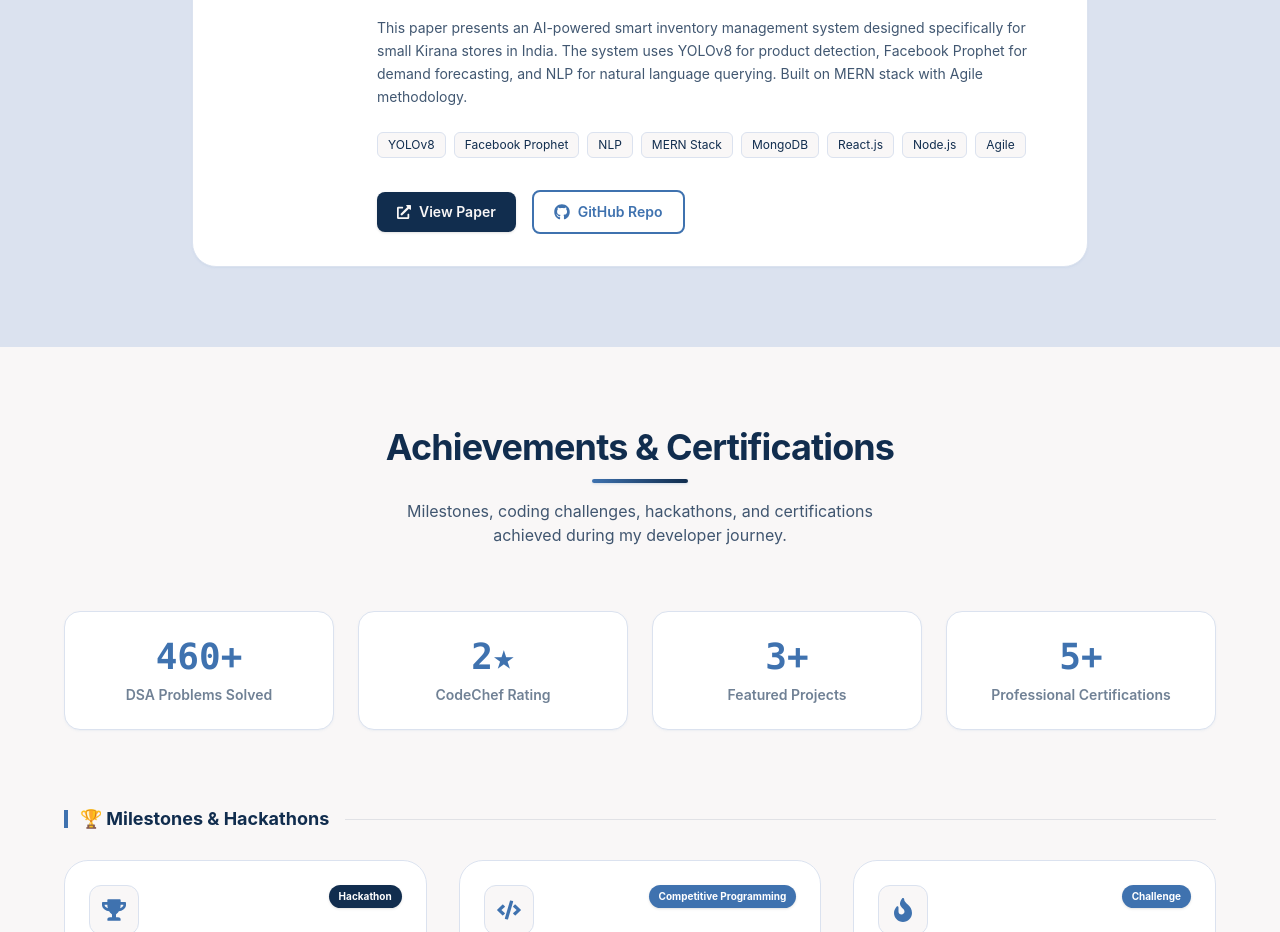
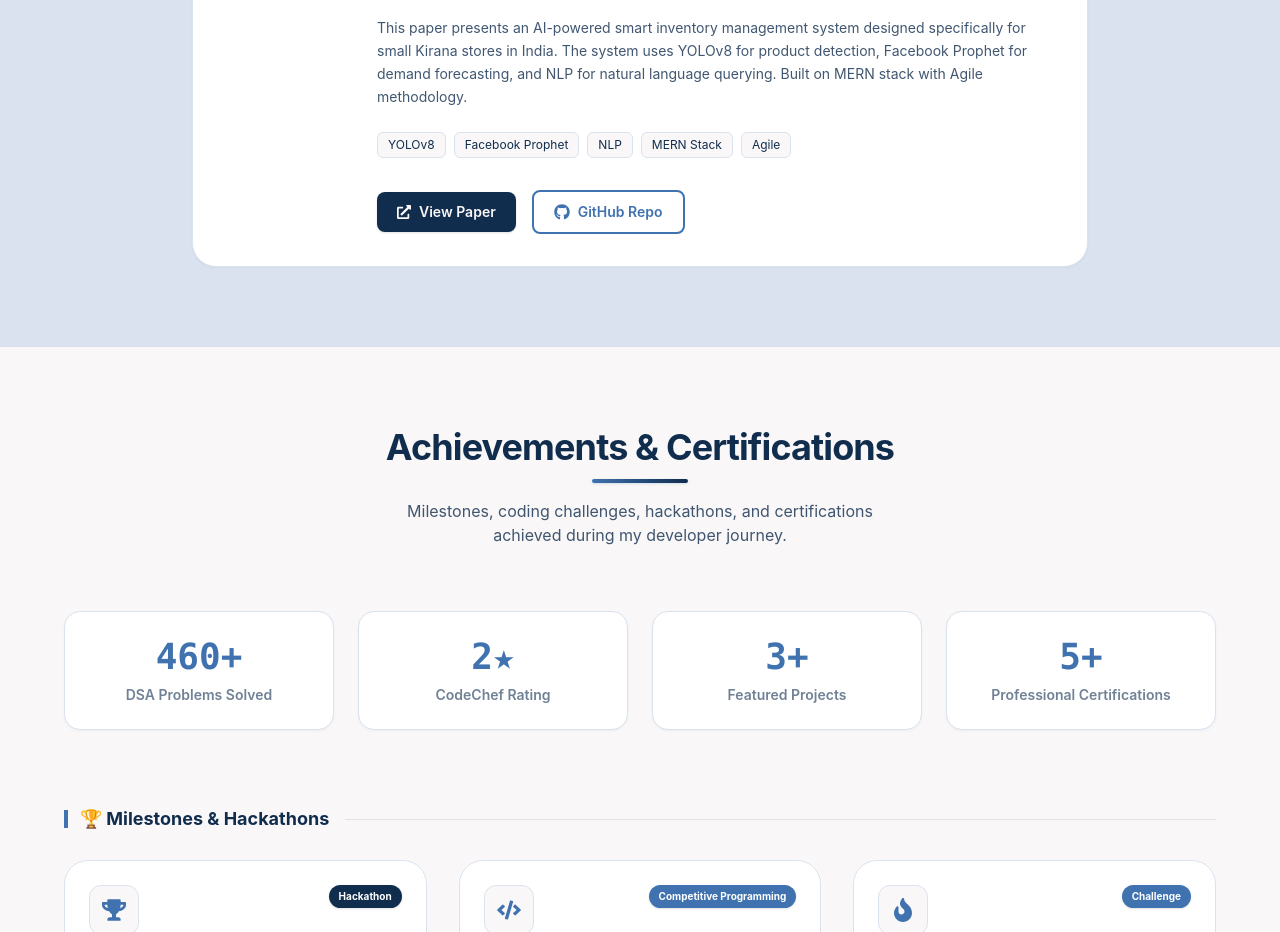
Before and after one commit to dharmu689/Portfolio, a React (Vite) app in the folder client/: page / in a window 1280 px wide. Shown: the part 4240-5172 px from the top of the page. Built offline with nearby package versions, Linux system fonts and the light colour scheme.

Commit message:
Update Research.jsx

```diff
--- a/client/src/components/Research.jsx
+++ b/client/src/components/Research.jsx
@@ -2,7 +2,7 @@
 import { FaGithub, FaExternalLinkAlt, FaBookOpen } from 'react-icons/fa'
 
 const Research = () => {
-  const tags = ["YOLOv8", "Facebook Prophet", "NLP", "MERN Stack", "MongoDB", "React.js", "Node.js", "Agile"]
+  const tags = ["YOLOv8", "Facebook Prophet", "NLP", "MERN Stack", "Agile"]
 
   const cardVariants = {
     hidden: { opacity: 0, y: 50 },
@@ -111,7 +111,7 @@
                 {/* Actions Button Row */}
                 <div className="flex flex-wrap items-center gap-4 pt-4">
                   <a
-                    href="#"
+                    href="https://drive.google.com/file/d/1O8xAAozfdE05vc84H4KuNjAlbpSpLmK2/view?usp=sharing"
                     className="flex items-center space-x-2 px-5 py-2.5 rounded-lg bg-brandNavy text-brandBg text-sm font-semibold shadow-sm hover:bg-brandBlue transition-all duration-300"
                   >
                     <FaExternalLinkAlt className="h-3.5 w-3.5" />
```
